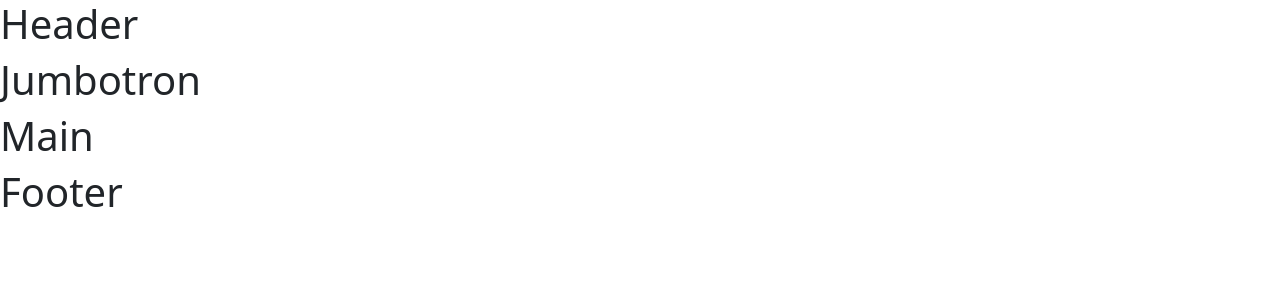
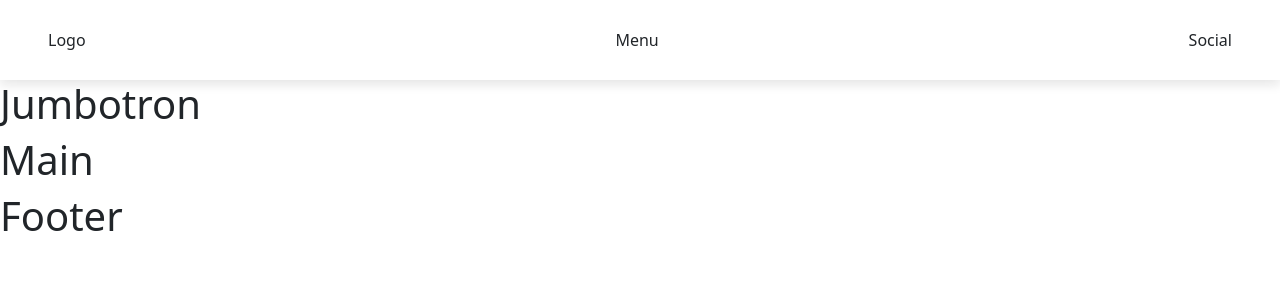
Before and after one commit to pierdomenicoguarnieri/proj-html-vuejs, a Vue app: page / in a window 1280 px wide. Shown: the top 300 px of the page. Built offline with nearby package versions, Linux system fonts and the light colour scheme.

Commit message:
add: basic header styling

```diff
--- a/src/components/Header.vue
+++ b/src/components/Header.vue
@@ -5,9 +5,29 @@ export default {
 </script>
 
 <template>
-  <h1>Header</h1>
+  <header>
+    <div class="container-fluid h-100 d-flex justify-content-between align-items-center px-5">
+      <div class="pg-logo">
+        <span>Logo</span>
+      </div>
+
+      <nav>
+        Menu
+      </nav>
+
+      <nav>
+        Social
+      </nav>
+    </div>
+  </header>
 </template>
 
 <style lang="scss" scoped>
+@use "../sass/partials/vars" as *;
 
+  header{
+    height: 80px;
+    background-color: $primary-color;
+    box-shadow: 0 5px 10px rgba($secondary-color, 0.1);
+  }
 </style>
--- a/src/sass/main.scss
+++ b/src/sass/main.scss
@@ -1,3 +1,4 @@
+// Import scss da node_modules
 @import "bootstrap/scss/bootstrap.scss";
 @import "@fortawesome/fontawesome-free/scss/fontawesome.scss";
 @import "@fortawesome/fontawesome-free/scss/regular.scss";
--- a/src/sass/partials/_vars.scss
+++ b/src/sass/partials/_vars.scss
@@ -0,0 +1,4 @@
+$primary-color: #FFFFFF;
+$primary-color-dark: #F2F2F2;
+$secondary-color: #111111;
+$secondary-color-light: #666666;
```
